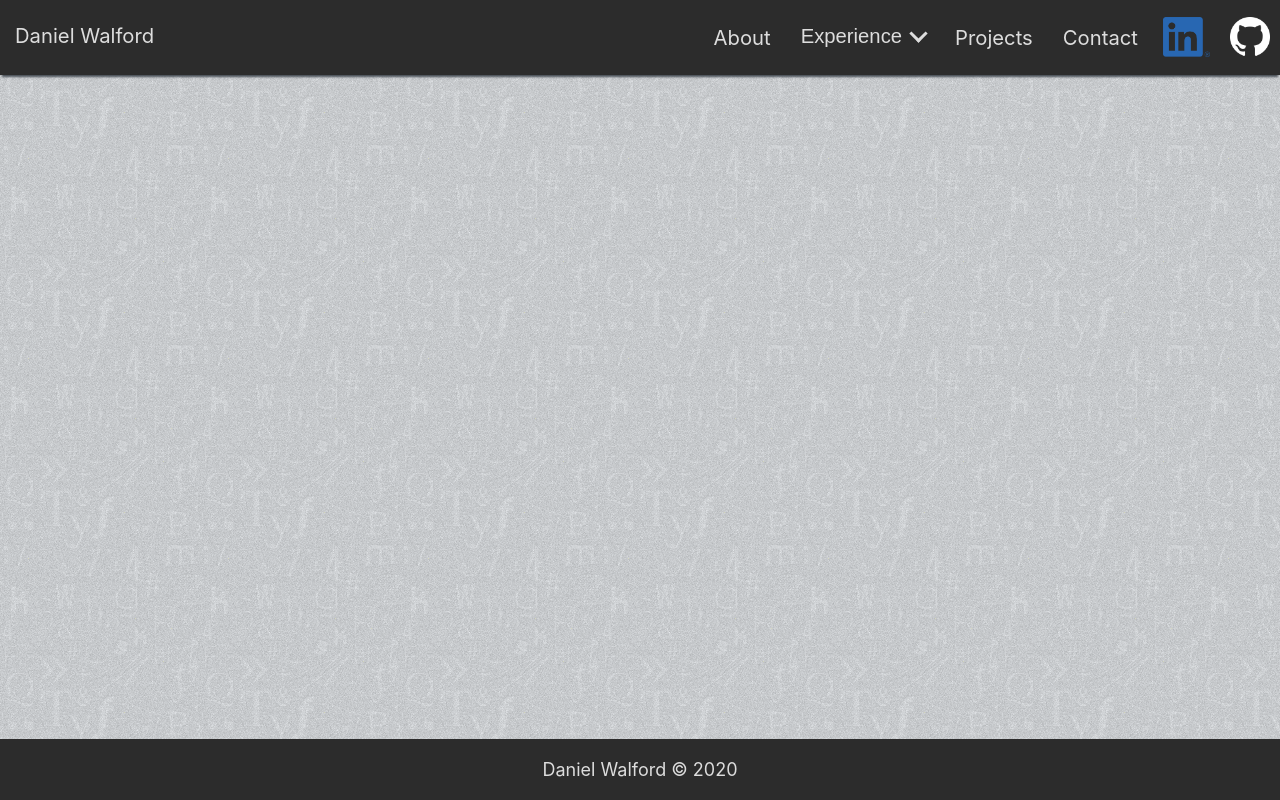
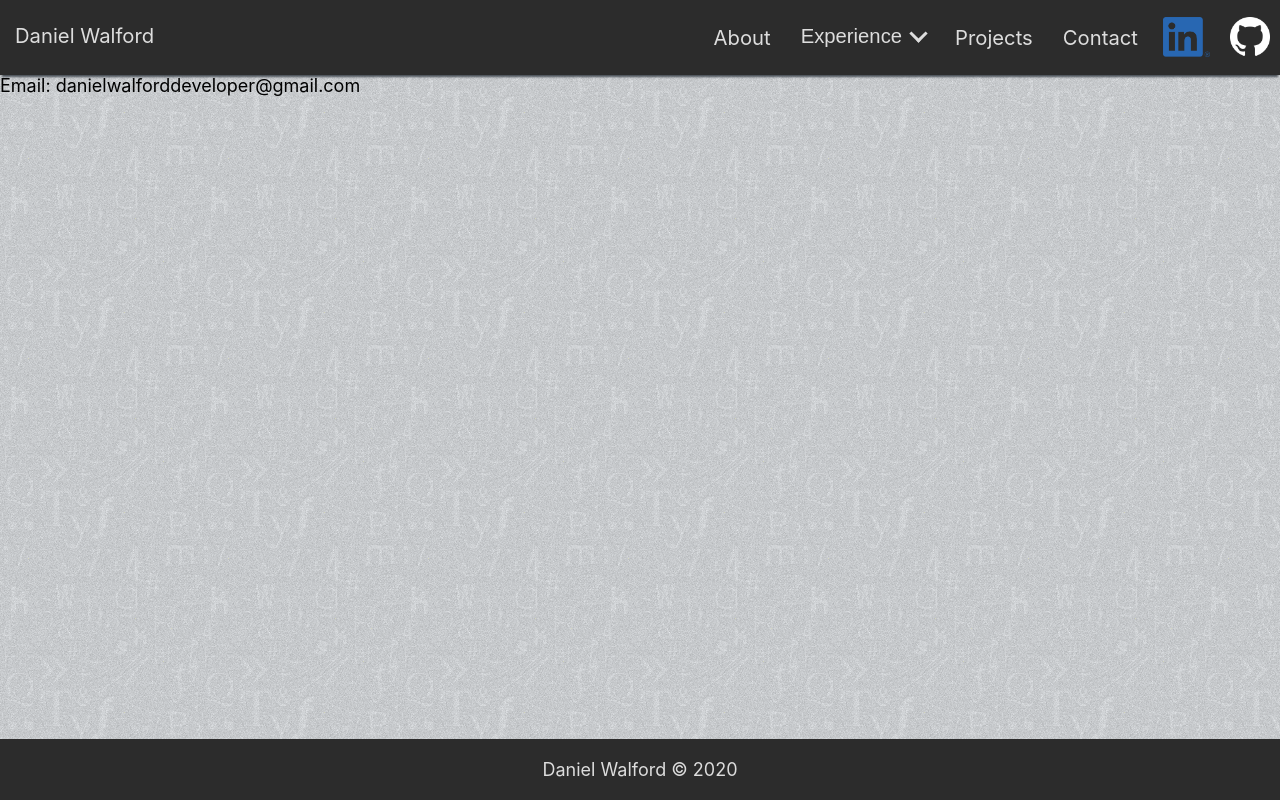
Before and after one commit to dandwal/portfolio, a React (Create React App) app: page /contact in a window 1280 px wide. Built offline with nearby package versions, Linux system fonts and the light colour scheme.

Commit message:
Veeeeeery basic contact added
Email address setup for filtering and forwarding

```diff
--- a/src/content/pages/Contact.js
+++ b/src/content/pages/Contact.js
@@ -16,7 +16,7 @@
 const ContactContent = () => {
     return (
         <div className={"content"}>
-
+            Email: danielwalforddeveloper@gmail.com
         </div>
     )
 }
```
